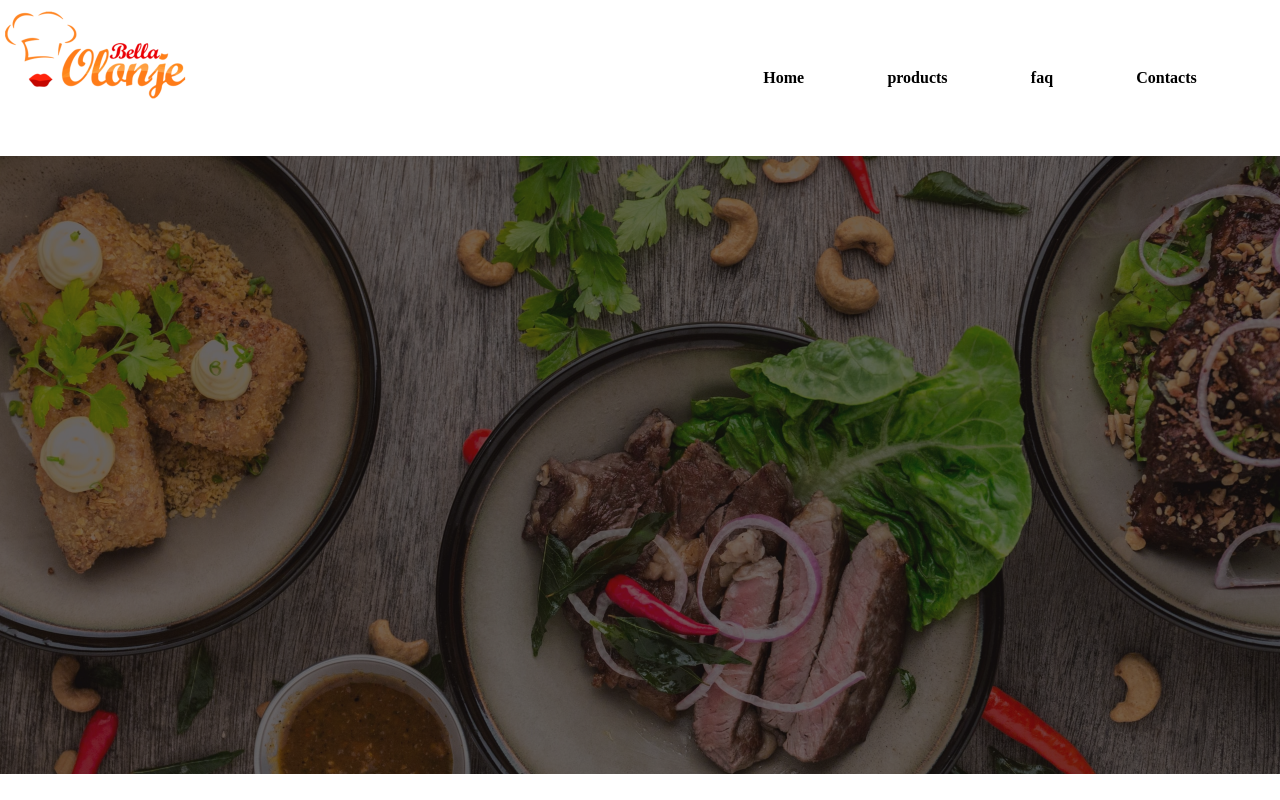
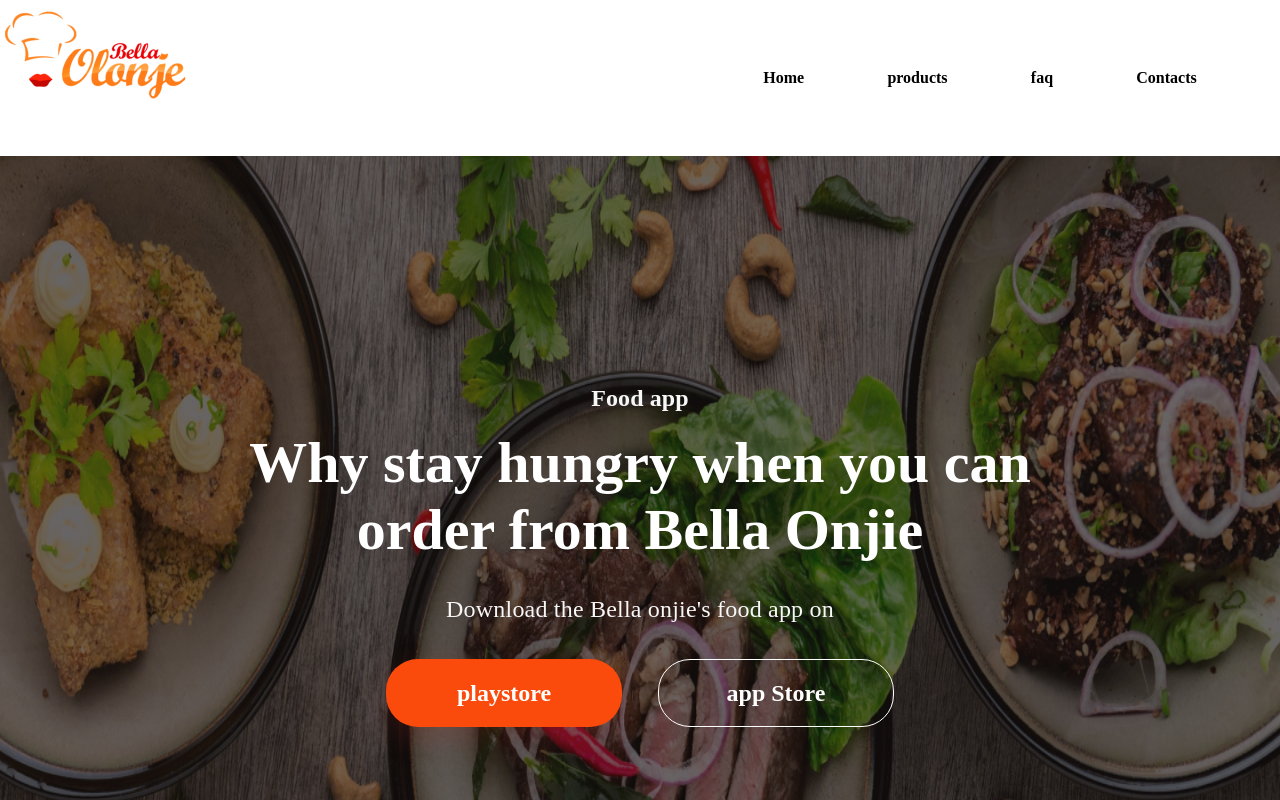
Before and after one commit to Divya-Raj7488/thomso_rec, a React (Create React App) app: page / in a window 1280 px wide. Shown: the top 800 px of the page. Built offline with nearby package versions, Linux system fonts and the light colour scheme.

Commit message:
complete mainpage

```diff
--- a/src/App.js
+++ b/src/App.js
@@ -2,12 +2,12 @@
 import Navbar from './components/Header/Navbar';
 import Mainpage from './components/Mainpage/Mainpage';
 
+
 function App() {
   return (
-    <div className="App">
+    <div>
       <Navbar />
       <Mainpage />
-
     </div>
   );
 }
--- a/src/components/Mainpage/Mainpage.css
+++ b/src/components/Mainpage/Mainpage.css
@@ -1,5 +1,76 @@
-.mainPageImageContainer{
-    height: 100vh;
-    width: 100vw;
-    background: url(/src/images/Rectangle\ 48.png) no-repeat;
+.mainPageContainer {
+  height: 100vh;
+  width: 100vw;
+  background: url(/src/images/Rectangle48.png) no-repeat;
+  background-size: 100vw 100vh;
+  display: flex;
+  flex-direction: column;
+  justify-content: center;
+  align-items: center;
 }
+.mainPageTextContainer {
+  width: 70vw;
+  display: flex;
+  flex-direction: column;
+  align-items: center;
+}
+.foodAppText {
+  color: #f7f7f7;
+  letter-spacing: 0.1px;
+  font-family: "Montserrat";
+  font-style: normal;
+  font-weight: 700;
+  font-size: 24px;
+}
+.quoteContainer {
+  font-family: "Poppins";
+  font-style: normal;
+  font-weight: 700;
+  font-size: 58px;
+  color: #ffffff;
+  display: flex;
+  text-align: center;
+  margin-top: 17px;
+  margin-bottom: 20px;
+}
+.downloadApp {
+  font-family: "Montserrat";
+  font-style: normal;
+  font-weight: 500;
+  font-size: 24px;
+  line-height: 38px;
+  text-align: center;
+  letter-spacing: 0.2px;
+  color: #f7f7f7;
+  margin-top: 7px;
+}
+.DownloadButtons{
+    display: flex;
+    flex-direction: row;
+    gap: 36px;
+}
+.playStore{
+width: 236px;
+height: 68px;
+background: #FA4A0C;
+box-shadow: 0px 10px 30px rgba(183, 50, 39, 0.2);
+border-radius: 2rem;
+border: none;
+font-family: 'Montserrat';
+font-style: normal;
+font-weight: 700;
+font-size: 24px;
+color: #FFFFFF;
+}
+.appStore{
+    width: 236px;
+height: 68px;
+border: 1px solid #FFFFFF;
+border-radius: 2rem;
+background-color: transparent;
+font-family: 'Montserrat';
+font-style: normal;
+font-weight: 700;
+font-size: 24px;
+color: #FFFFFF;
+}
--- a/src/components/Mainpage/Mainpage.js
+++ b/src/components/Mainpage/Mainpage.js
@@ -4,7 +4,14 @@
 const Mainpage = () => {
   return (
     <div className='mainPageContainer'>
-      <div className='mainPageImageContainer'>
+      <div className='mainPageTextContainer'>
+        <div className='foodAppText'>Food app</div>
+        <h1 className='quoteContainer'>Why stay hungry when you can order from Bella Onjie</h1>
+        <h4 className='downloadApp'>Download the Bella onjie's food app on</h4>
+      </div>
+      <div className='DownloadButtons'>
+        <button className='playStore'>playstore</button>
+        <button className='appStore'>app Store</button>
 
       </div>
     </div>
```
Also changed, not shown: src/images/Rectangle48.png (renamed from src/images/Rectangle 48.png).
